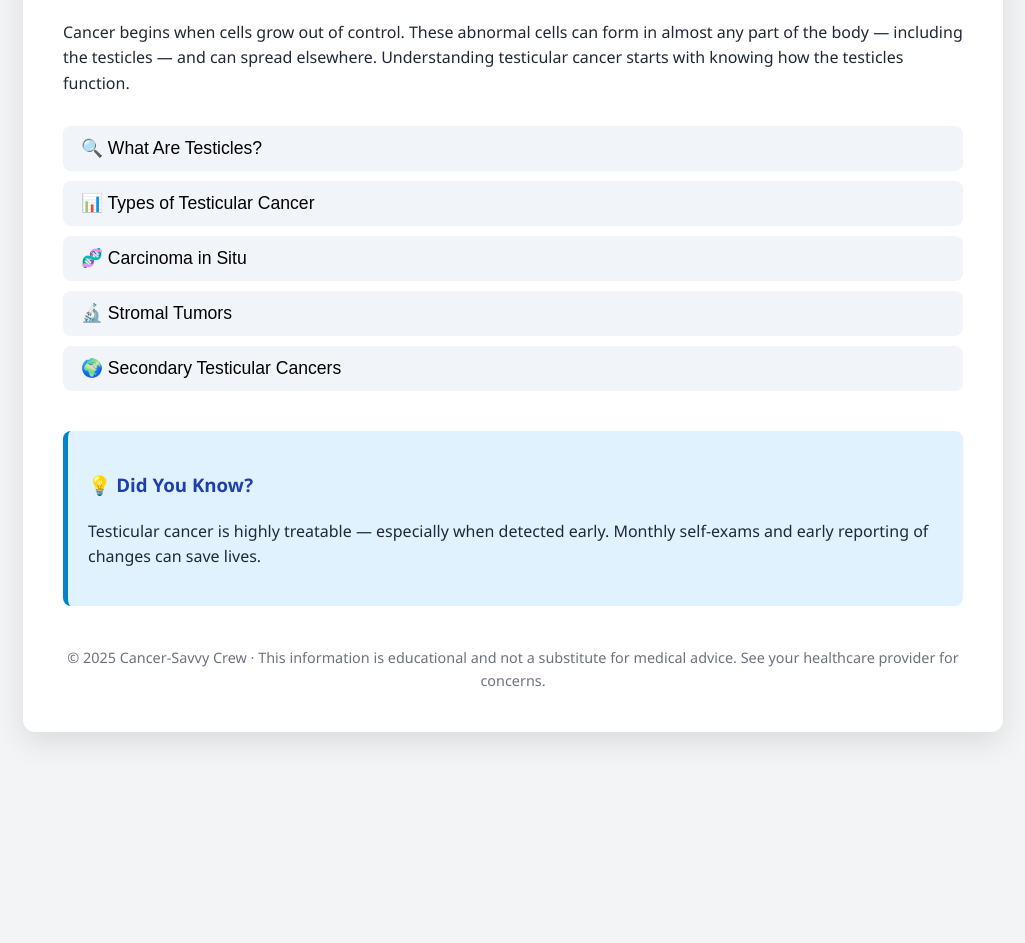
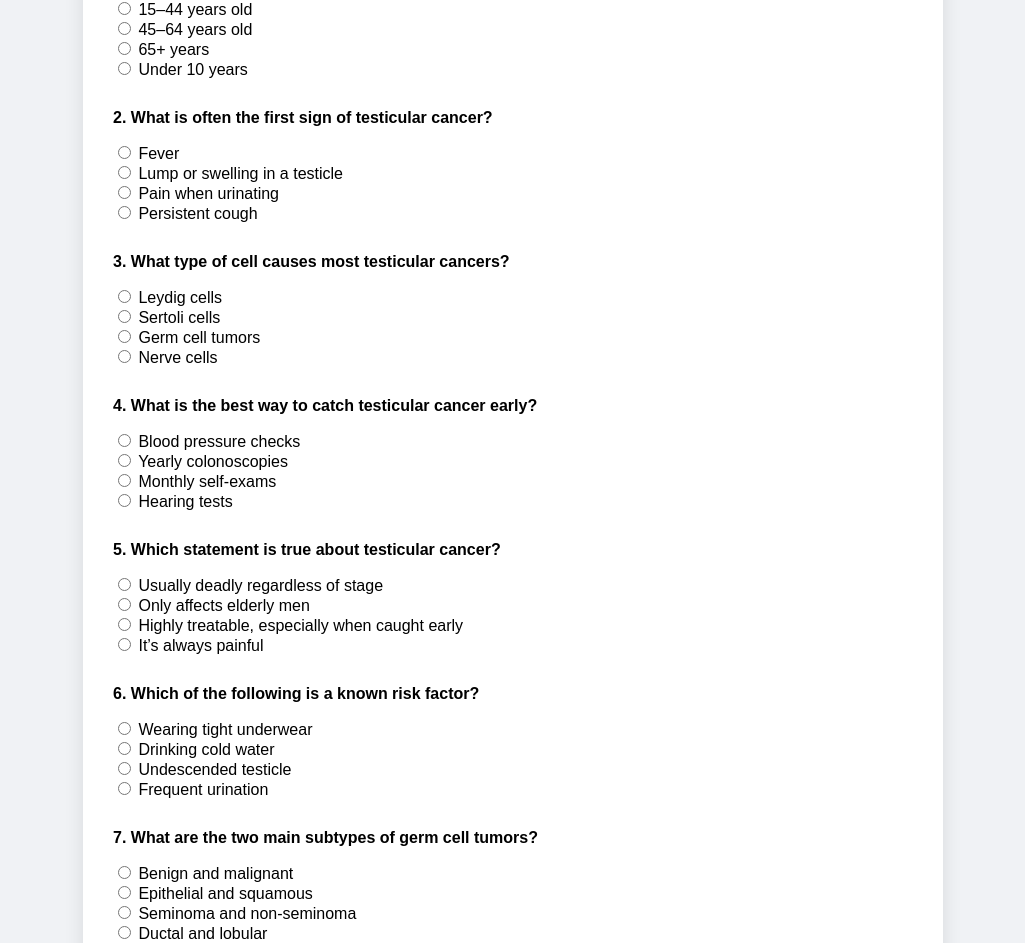
Before and after one commit to AdminZacc/testicular_cancer_knowledge_check, a plain HTML site: page index.html in a window 1280 px wide. Shown: the part 173-1116 px from the top of the page, without its empty margins (127-1152 px from the left). Before the commit the page ends 955 px from the top, so only its background shows below. Drawn offline with Linux system fonts and the light colour scheme.

Commit message:
Update index.html

```diff
--- a/index.html
+++ b/index.html
@@ -1,195 +1,137 @@
 <!DOCTYPE html>
 <html lang="en">
 <head>
-  <meta charset="UTF-8">
-  <title>Understanding Testicular Cancer</title>
-  <style>
-    body {
-      margin: 0;
-      font-family: 'Segoe UI', sans-serif;
-      background: #f3f4f6;
-      color: #1f2937;
-      line-height: 1.6;
-    }
+  <meta charset="UTF-8" />
+  <title>Testicular Cancer Quiz</title>
+</head>
+<body style="background-color:#f0f2f5; font-family: Arial, sans-serif; padding: 40px; margin:0;">
 
-    .container {
-      max-width: 900px;
-      margin: 50px auto;
-      background: #fff;
-      padding: 40px;
-      border-radius: 12px;
-      box-shadow: 0 10px 30px rgba(0,0,0,0.1);
-    }
+  <div style="background-color:#ffffff; max-width:800px; margin:auto; padding:30px; border-radius:10px; box-shadow: 0 8px 20px rgba(0,0,0,0.1);">
+    <h2 style="color:#2c3e50; text-align:center;">Testicular Cancer: What Every Man Should Know</h2>
 
-    h1, h2, h3, h4 {
-      color: #1e40af;
-    }
-
-    h1 {
-      text-align: center;
-      margin-bottom: 30px;
-    }
-
-    ul {
-      padding-left: 20px;
-    }
-
-    .highlight-box {
-      background: #e0f2fe;
-      padding: 20px;
-      border-left: 5px solid #0284c7;
-      border-radius: 8px;
-      margin: 30px 0;
-    }
-
-    .footer {
-      text-align: center;
-      font-size: 0.9em;
-      color: #6b7280;
-      margin-top: 40px;
-    }
-
-    .section {
-      margin-bottom: 30px;
-    }
-
-    .collapsible {
-      background-color: #f1f5f9;
-      cursor: pointer;
-      padding: 12px 18px;
-      border: none;
-      text-align: left;
-      outline: none;
-      font-size: 1.1em;
-      width: 100%;
-      transition: background 0.3s;
-      border-radius: 8px;
-      margin-bottom: 10px;
-    }
-
-    .collapsible:hover {
-      background-color: #e2e8f0;
-    }
-
-    .content {
-      padding: 0 18px;
-      display: none;
-      overflow: hidden;
-      border-left: 4px solid #60a5fa;
-      background: #f9fafb;
-      margin-bottom: 20px;
-      border-radius: 0 0 8px 8px;
-    }
-
-    .content.show {
-      display: block;
-      animation: fadeIn 0.3s ease-in-out;
-    }
-
-    @keyframes fadeIn {
-      from {opacity: 0;}
-      to {opacity: 1;}
-    }
-
-  </style>
-</head>
-<body>
-
-  <div class="container">
-    <h1>Testicular Cancer: What Every Man Should Know</h1>
-
-    <div class="section">
-      <p>
-        Cancer begins when cells grow out of control. These abnormal cells can form in almost any part of the body — including the testicles — and can spread elsewhere. Understanding testicular cancer starts with knowing how the testicles function.
-      </p>
+    <!-- Question 1 -->
+    <div class="question" data-correct="15–44 years old" style="margin-bottom:30px;">
+      <p style="font-weight:bold;">1. What is the most common age range for testicular cancer diagnosis?</p>
+      <label><input type="radio" name="q1" value="15–44 years old"> 15–44 years old</label><br>
+      <label><input type="radio" name="q1" value="45–64 years old"> 45–64 years old</label><br>
+      <label><input type="radio" name="q1" value="65+ years"> 65+ years</label><br>
+      <label><input type="radio" name="q1" value="Under 10 years"> Under 10 years</label>
     </div>
 
-    <button class="collapsible">🔍 What Are Testicles?</button>
-    <div class="content">
-      <p>Testicles (or testes) are two small, golf ball-sized organs located inside the scrotum beneath the penis. They serve two key functions:</p>
-      <ul>
-        <li>Producing male hormones like testosterone</li>
-        <li>Creating sperm cells necessary for reproduction</li>
-      </ul>
-      <p>
-        Sperm forms in seminiferous tubules, matures in the <strong>epididymis</strong>, and travels through the <strong>vas deferens</strong> to become part of semen.
-      </p>
+    <!-- Question 2 -->
+    <div class="question" data-correct="Lump or swelling in a testicle" style="margin-bottom:30px;">
+      <p style="font-weight:bold;">2. What is often the first sign of testicular cancer?</p>
+      <label><input type="radio" name="q2" value="Fever"> Fever</label><br>
+      <label><input type="radio" name="q2" value="Lump or swelling in a testicle"> Lump or swelling in a testicle</label><br>
+      <label><input type="radio" name="q2" value="Pain when urinating"> Pain when urinating</label><br>
+      <label><input type="radio" name="q2" value="Persistent cough"> Persistent cough</label>
     </div>
 
-    <button class="collapsible">📊 Types of Testicular Cancer</button>
-    <div class="content">
-      <p>
-        The testicles are composed of many cell types, and cancer can develop in almost any of them. Cancers are classified by the cell type they originate from.
-      </p>
-
-      <h3>Germ Cell Tumors (GCTs)</h3>
-      <p>Over 90% of testicular cancers start here. These include:</p>
-      <ul>
-        <li><strong>Seminomas</strong> – Slow-growing, often in men aged 25–45</li>
-        <li><strong>Non-seminomas</strong> – More aggressive, often in younger men</li>
-      </ul>
-
-      <h4>Non-seminomas types:</h4>
-      <ul>
-        <li><strong>Embryonal Carcinoma</strong>: Fast-growing, may raise AFP/HCG</li>
-        <li><strong>Yolk Sac Tumor</strong>: Common in children, raises AFP</li>
-        <li><strong>Choriocarcinoma</strong>: Rare but aggressive, raises HCG</li>
-        <li><strong>Teratomas</strong>: Can appear mature, immature, or mixed</li>
-      </ul>
+    <!-- Question 3 -->
+    <div class="question" data-correct="Germ cell tumors" style="margin-bottom:30px;">
+      <p style="font-weight:bold;">3. What type of cell causes most testicular cancers?</p>
+      <label><input type="radio" name="q3" value="Leydig cells"> Leydig cells</label><br>
+      <label><input type="radio" name="q3" value="Sertoli cells"> Sertoli cells</label><br>
+      <label><input type="radio" name="q3" value="Germ cell tumors"> Germ cell tumors</label><br>
+      <label><input type="radio" name="q3" value="Nerve cells"> Nerve cells</label>
     </div>
 
-    <button class="collapsible">🧬 Carcinoma in Situ</button>
-    <div class="content">
-      <p>
-        This is a non-invasive form of testicular cancer found only under a microscope. It may never spread, so many doctors opt for "watchful waiting" instead of immediate treatment.
-      </p>
+    <!-- Question 4 -->
+    <div class="question" data-correct="Monthly self-exams" style="margin-bottom:30px;">
+      <p style="font-weight:bold;">4. What is the best way to catch testicular cancer early?</p>
+      <label><input type="radio" name="q4" value="Blood pressure checks"> Blood pressure checks</label><br>
+      <label><input type="radio" name="q4" value="Yearly colonoscopies"> Yearly colonoscopies</label><br>
+      <label><input type="radio" name="q4" value="Monthly self-exams"> Monthly self-exams</label><br>
+      <label><input type="radio" name="q4" value="Hearing tests"> Hearing tests</label>
     </div>
 
-    <button class="collapsible">🔬 Stromal Tumors</button>
-    <div class="content">
-      <p>
-        These rare tumors develop in hormone-producing tissue:
-      </p>
-      <ul>
-        <li><strong>Leydig Cell Tumors:</strong> Often benign, may produce hormones</li>
-        <li><strong>Sertoli Cell Tumors:</strong> Usually benign, arise in support cells</li>
-      </ul>
+    <!-- Question 5 -->
+    <div class="question" data-correct="Highly treatable, especially when caught early" style="margin-bottom:30px;">
+      <p style="font-weight:bold;">5. Which statement is true about testicular cancer?</p>
+      <label><input type="radio" name="q5" value="Usually deadly regardless of stage"> Usually deadly regardless of stage</label><br>
+      <label><input type="radio" name="q5" value="Only affects elderly men"> Only affects elderly men</label><br>
+      <label><input type="radio" name="q5" value="Highly treatable, especially when caught early"> Highly treatable, especially when caught early</label><br>
+      <label><input type="radio" name="q5" value="It’s always painful"> It’s always painful</label>
     </div>
 
-    <button class="collapsible">🌍 Secondary Testicular Cancers</button>
-    <div class="content">
-      <p>
-        Cancers from other organs sometimes spread to the testicles. These are called secondary testicular cancers. Examples include:
-      </p>
-      <ul>
-        <li><strong>Lymphoma</strong>: Most common secondary testicular cancer</li>
-        <li><strong>Leukemia</strong>: Especially in boys with acute leukemia</li>
-        <li><strong>Metastatic cancers</strong>: From the lung, prostate, kidney, or skin</li>
-      </ul>
+    <!-- Question 6 -->
+    <div class="question" data-correct="Undescended testicle" style="margin-bottom:30px;">
+      <p style="font-weight:bold;">6. Which of the following is a known risk factor?</p>
+      <label><input type="radio" name="q6" value="Wearing tight underwear"> Wearing tight underwear</label><br>
+      <label><input type="radio" name="q6" value="Drinking cold water"> Drinking cold water</label><br>
+      <label><input type="radio" name="q6" value="Undescended testicle"> Undescended testicle</label><br>
+      <label><input type="radio" name="q6" value="Frequent urination"> Frequent urination</label>
     </div>
 
-    <div class="highlight-box">
-      <h3>💡 Did You Know?</h3>
-      <p>
-        Testicular cancer is highly treatable — especially when detected early. Monthly self-exams and early reporting of changes can save lives.
-      </p>
+    <!-- Question 7 -->
+    <div class="question" data-correct="Seminoma and non-seminoma" style="margin-bottom:30px;">
+      <p style="font-weight:bold;">7. What are the two main subtypes of germ cell tumors?</p>
+      <label><input type="radio" name="q7" value="Benign and malignant"> Benign and malignant</label><br>
+      <label><input type="radio" name="q7" value="Epithelial and squamous"> Epithelial and squamous</label><br>
+      <label><input type="radio" name="q7" value="Seminoma and non-seminoma"> Seminoma and non-seminoma</label><br>
+      <label><input type="radio" name="q7" value="Ductal and lobular"> Ductal and lobular</label>
     </div>
 
-    <div class="footer">
-      &copy; 2025 Cancer-Savvy Crew · This information is educational and not a substitute for medical advice. See your healthcare provider for concerns.
+    <!-- Question 8 -->
+    <div class="question" data-correct="It may not spread and can be monitored" style="margin-bottom:30px;">
+      <p style="font-weight:bold;">8. What’s unique about carcinoma in situ (CIS)?</p>
+      <label><input type="radio" name="q8" value="It is contagious"> It is contagious</label><br>
+      <label><input type="radio" name="q8" value="It can be cured with antibiotics"> It can be cured with antibiotics</label><br>
+      <label><input type="radio" name="q8" value="It may not spread and can be monitored"> It may not spread and can be monitored</label><br>
+      <label><input type="radio" name="q8" value="It only affects women"> It only affects women</label>
     </div>
+
+    <button onclick="checkAnswers()" style="padding:10px 20px; font-size:16px; background-color:#007bff; color:white; border:none; border-radius:6px; cursor:pointer;">Submit</button>
+
+    <p id="result" style="margin-top:20px; font-size:18px; font-weight:bold;"></p>
   </div>
 
   <script>
-    const buttons = document.querySelectorAll(".collapsible");
+    function checkAnswers() {
+      const questions = document.querySelectorAll(".question");
+      let score = 0;
 
-    buttons.forEach(btn => {
-      btn.addEventListener("click", () => {
-        const content = btn.nextElementSibling;
-        content.classList.toggle("show");
+      questions.forEach(q => {
+        const correctAnswer = q.getAttribute("data-correct");
+        const radios = q.querySelectorAll("input[type='radio']");
+
+        radios.forEach(radio => {
+          const label = radio.parentElement;
+          label.style.backgroundColor = '';
+          label.style.color = '';
+          if (label.querySelector(".icon")) {
+            label.querySelector(".icon").remove();
+          }
+        });
+
+        const selected = q.querySelector("input[type='radio']:checked");
+        if (selected) {
+          const userAnswer = selected.value;
+          const label = selected.parentElement;
+
+          if (userAnswer === correctAnswer) {
+            label.style.backgroundColor = "#e6f9ec";
+            label.style.color = "green";
+            label.innerHTML += ' <span class="icon" style="font-weight:bold;">✅</span>';
+            score++;
+          } else {
+            label.style.backgroundColor = "#fdecea";
+            label.style.color = "red";
+            label.innerHTML += ' <span class="icon" style="font-weight:bold;">❌</span>';
+
+            const correctInput = Array.from(radios).find(r => r.value === correctAnswer);
+            const correctLabel = correctInput.parentElement;
+            correctLabel.style.backgroundColor = "#e6f9ec";
+            correctLabel.style.color = "green";
+            if (!correctLabel.querySelector(".icon")) {
+              correctLabel.innerHTML += ' <span class="icon" style="font-weight:bold;">✅</span>';
+            }
+          }
+        }
       });
-    });
+
+      document.getElementById("result").innerText = `You got ${score} out of ${questions.length} correct.`;
+    }
   </script>
-
 </body>
 </html>
```
